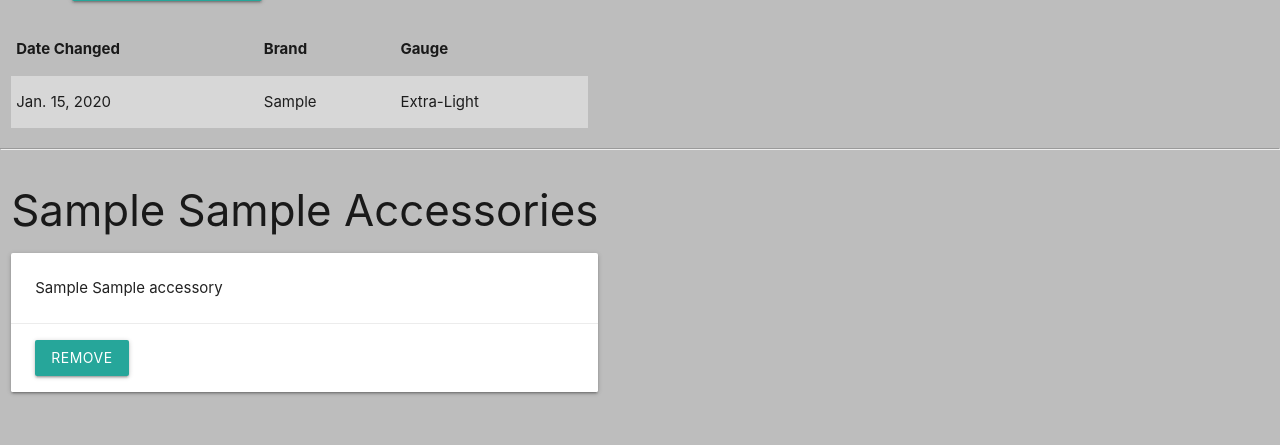
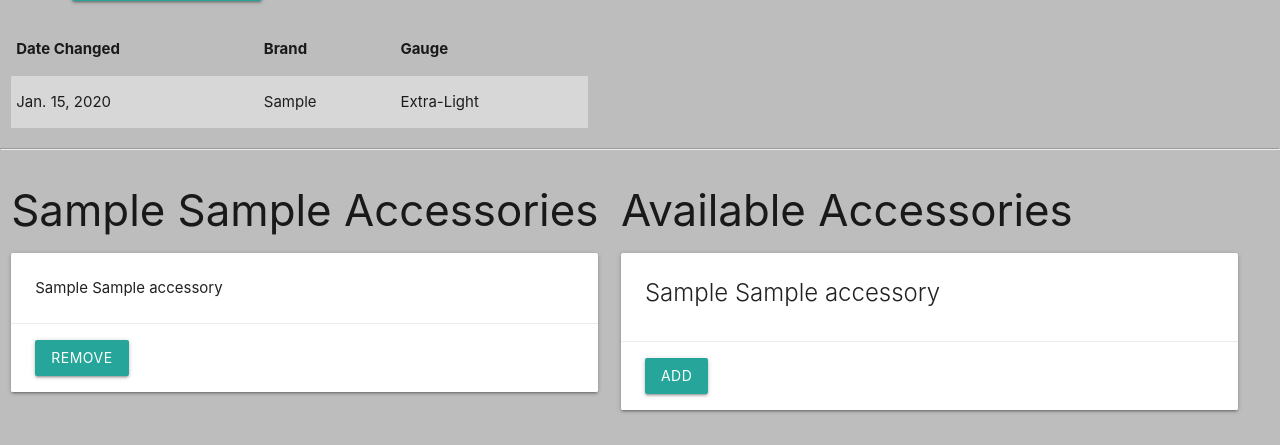
Before and after one commit to CodyMurr/guitar-collector, a Django app: template main_app/templates/guitars/detail.html in a window 1280 px wide. Shown: the part 776-1221 px from the top of the page. Before the commit the page ends 1171 px from the top, so only its background shows below. Run offline with Django 4.2, Linux system fonts and the light colour scheme; the template is opened without the code that fills it: values that come from a table or form of the project are taken from there, others are empty; tables that the repository leaves empty hold one stand-in row (values such as "Sample post").

Commit message:
add accessories to detail page

```diff
--- a/main_app/templates/guitars/detail.html
+++ b/main_app/templates/guitars/detail.html
@@ -66,6 +66,26 @@
             <h3>No Accessories</h3>
         {% endif %}
     </div>
+    <div class="col s6">
+        <h3>Available Accessories</h3>
+        {% if accessories.count %}
+            {% for accessory in accessories %}
+                <div class="card">
+                    <div class="card-content">
+                        <span class="card-title">
+                            {{ accessory.brand }} {{ accessory.name }}
+                        </span>
+                    </div>
+                    <div class="card-action">
+                        <form action="{% url 'assoc_accessory' guitar.id accessory.id %}" method="POST">
+                            {% csrf_token %}
+                            <button type="submit" class="btn">Add</button>
+                        </form>
+                    </div>
+                </div>
+            {% endfor %}
+        {% endif %}
+    </div>
 </div>
 
 <script>
```
